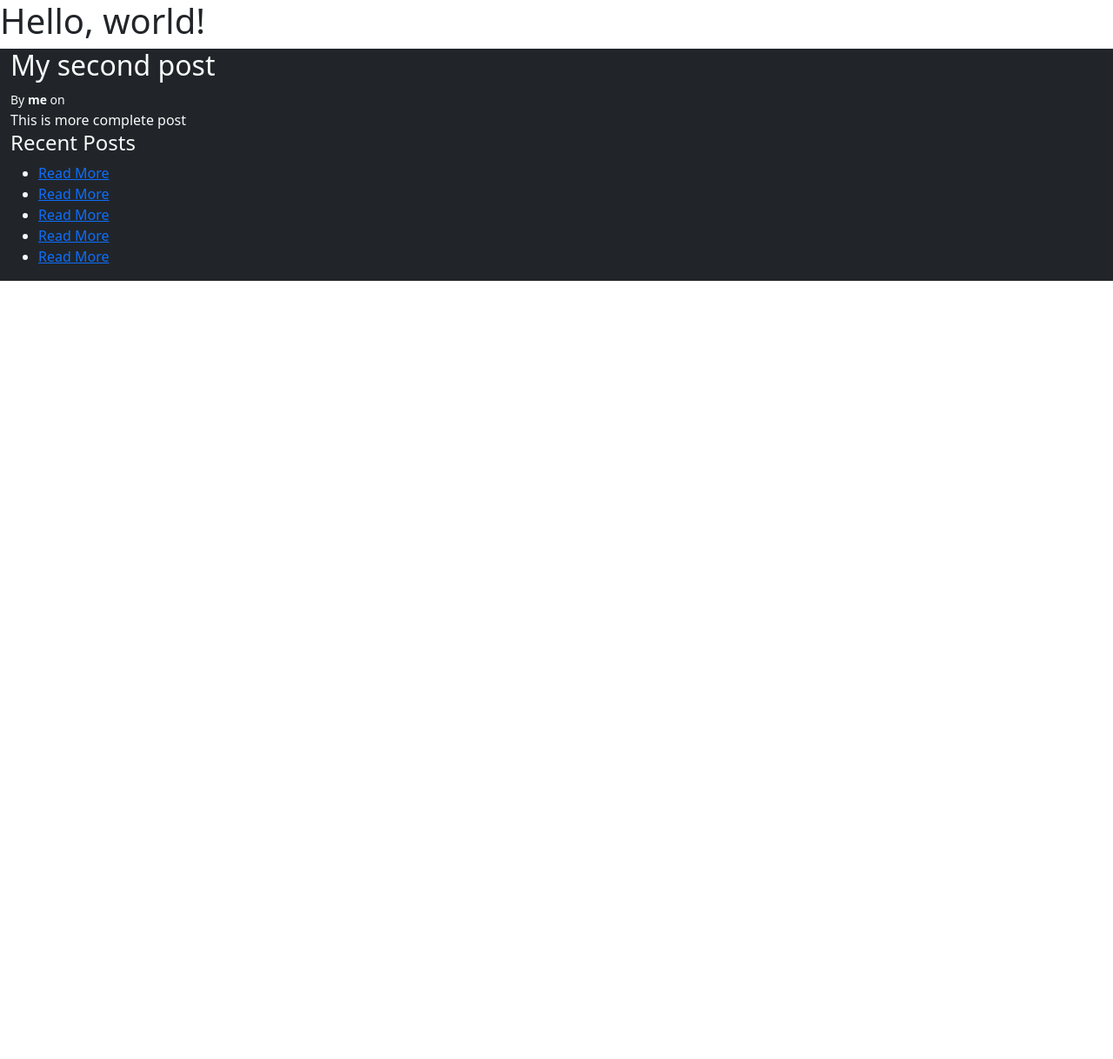
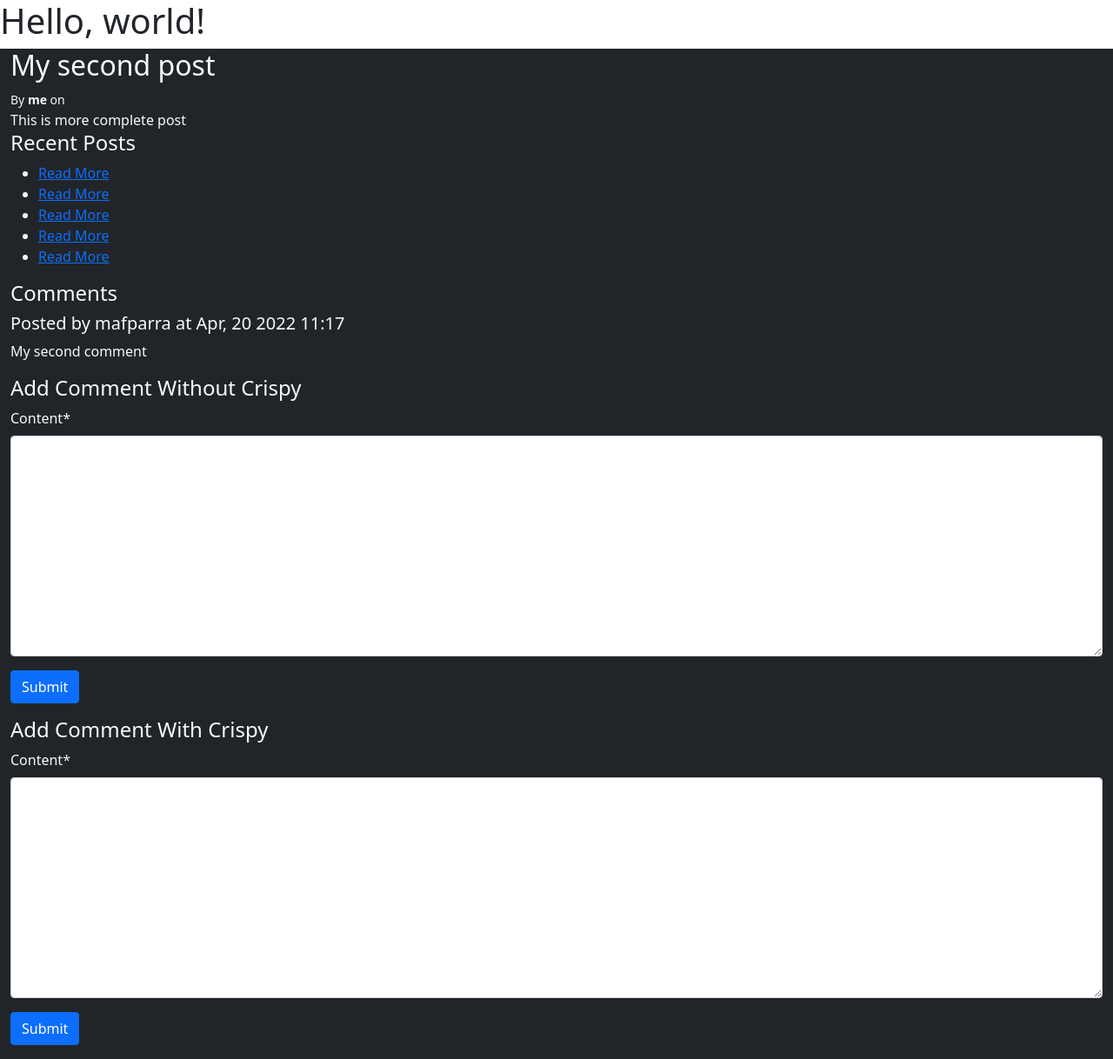
Before and after one commit to codio-templates/blango, a Django app: a page that uses templates/blog/post-detail.html in a window 1280 px wide. Shown: the whole page at 87% size. Before the commit the page ends 323 px from the top, so only its background shows below. Run offline with Django 3.2, Linux system fonts and the light colour scheme; a user stored in the database is signed in; data comes from the database, SQL or seed files in the repository; both versions use the stored data as it was after the commit; parts of the project's set-up code (start-up, migrations or seed data) failed here and were passed over; some libraries are stand-ins or nearby versions.

Commit message:
Finish crispy forms

```diff
--- a/blango/settings.py
+++ b/blango/settings.py
@@ -34,7 +34,8 @@ CSRF_COOKIE_SECURE = True
 SESSION_COOKIE_SECURE = True
 CSRF_COOKIE_SAMESITE = 'None'
 SESSION_COOKIE_SAMESITE = 'None'
-
+CRISPY_ALLOWED_TEMPLATE_PACKS = "bootstrap5"
+CRISPY_TEMPLATE_PACK = "bootstrap5"
 
 # Application definition
 
@@ -46,6 +47,8 @@ INSTALLED_APPS = [
     'django.contrib.messages',
     'django.contrib.staticfiles',
     'blog',
+    'crispy_forms',
+    'crispy_bootstrap5',
 ]
 
 MIDDLEWARE = [
--- /dev/null
+++ b/blog/forms.py
@@ -0,0 +1,14 @@
+from django import forms
+from blog.models import Comment
+from crispy_forms.layout import Submit
+from crispy_forms.helper import FormHelper
+
+class CommentForm(forms.ModelForm):
+    class Meta:
+        model = Comment
+        fields = ["content"]
+
+    def __init__(self, *args, **kwargs):
+        super(CommentForm, self).__init__(*args, **kwargs)
+        self.helper = FormHelper()
+        self.helper.add_input(Submit('submit', 'Submit'))
--- a/blog/views.py
+++ b/blog/views.py
@@ -1,6 +1,7 @@
 from django.utils import timezone
 from blog.models import Post
-from django.shortcuts import render, get_object_or_404
+from django.shortcuts import render, get_object_or_404, redirect
+from blog.forms import CommentForm
 # Create your views here.
 
 def index(request):
@@ -9,4 +10,23 @@ def index(request):
 
 def post_detail(request, slug):
     post = get_object_or_404(Post, slug=slug)
-    return render(request, "blog/post-detail.html", {"post": post})
+
+
+    if request.user.is_active:
+        if request.method == "POST":
+            comment_form = CommentForm(request.POST)
+
+            if comment_form.is_valid():
+                comment = comment_form.save(commit=False)
+                comment.content_object = post
+                comment.creator = request.user
+                comment.save()
+                return redirect(request.path_info)
+        else:
+            comment_form = CommentForm()
+    else:
+        comment_form = None
+
+    return render(
+        request, "blog/post-detail.html", {"post": post, "comment_form": comment_form}
+    )
--- /dev/null
+++ b/templates/blog/post-comments.html
@@ -0,0 +1,40 @@
+{% load blog_extras %}
+{% load blog_extras crispy_forms_tags %}
+<h4>Comments</h4>
+{% for comment in post.comments.all %}
+{% row "border-top pt-2" %}
+    {% col %}
+        <h5>Posted by {{ comment.creator }} at {{ comment.created_at|date:"M, d Y h:i" }}</h5>
+    {% endcol %}
+{% endrow %}
+{% row "border-bottom" %}
+    {% col %}
+        <p>{{ comment.content }}</p>
+    {% endcol %}
+{% endrow %}
+{% empty %}
+    {% row "border-top border-bottom" %}
+        {% col %}
+            <p>No comments.</p>
+        {% endcol %}
+    {% endrow %}
+{% endfor %}
+{% if request.user.is_active %}
+{% row "mt-4" %}
+    {% col %}
+        <h4>Add Comment Without Crispy</h4>
+
+        <form method="post">
+            {% csrf_token %}
+            {{ comment_form|crispy }}
+            <!--{{ comment_form.as_p }}-->
+            <p>
+                <button type="submit" class="btn btn-primary">Submit</button>
+            </p>
+        </form>
+        <h4>Add Comment With Crispy</h4>
+        {%  crispy comment_form %}
+
+    {% endcol %}
+{% endrow %}
+{% endif %}
--- a/templates/blog/post-detail.html
+++ b/templates/blog/post-detail.html
@@ -20,6 +20,7 @@
     {% row %}
         {% col %}
             {% recent_posts post %}
+            {% include "blog/post-comments.html" %}
         {% endcol %}
     {% endrow %}
 
```
Also changed, not shown: db.sqlite3.
